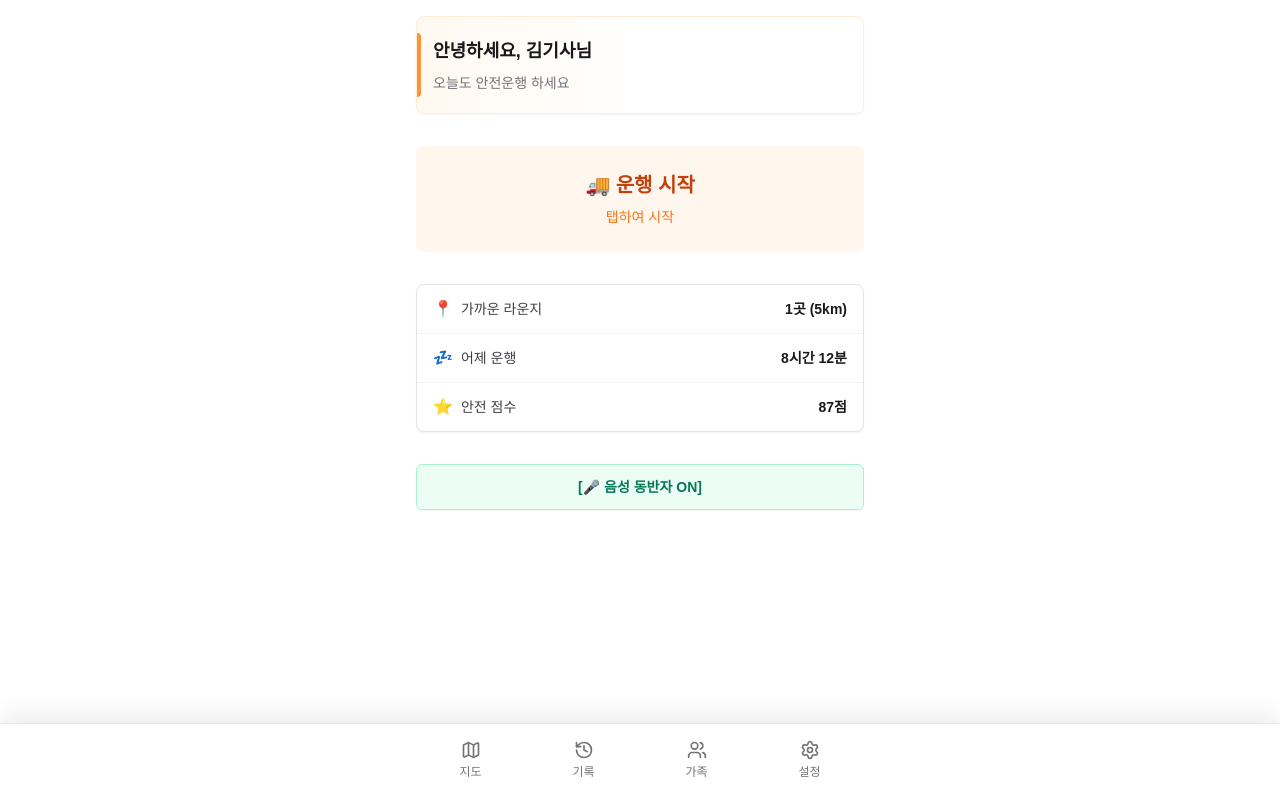
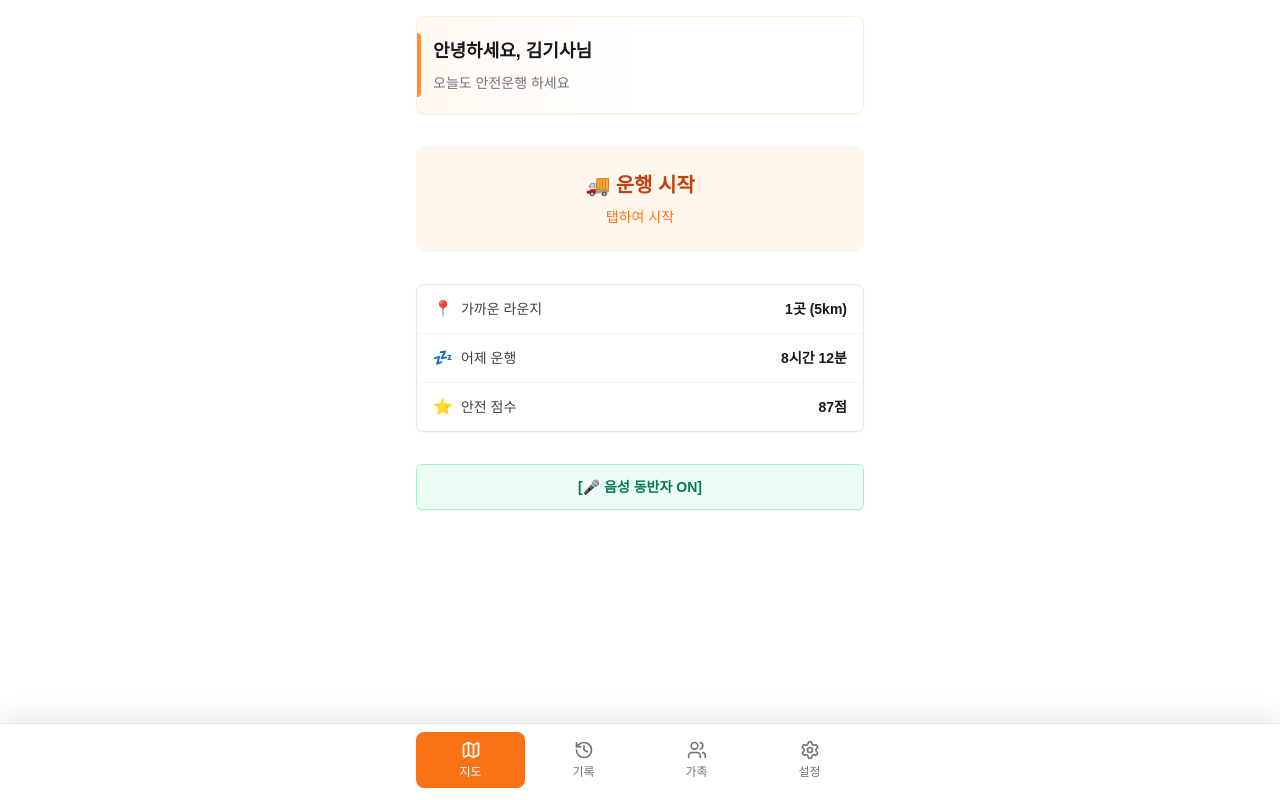
Before and after one commit to DreamCodersKR/Unjigi_MVP, a React (Vite) app in the folder frontend/: page / in a window 1280 px wide. Built offline with nearby package versions, Linux system fonts and the light colour scheme; no server answers; the HTML template or start-up script is replaced by a standard one.

Commit message:
fix(frontend): BottomTabBar 색깔 및 위치 조정

```diff
--- a/frontend/src/components/BottomTabBar.css
+++ b/frontend/src/components/layout/BottomTabBar.css
@@ -39,8 +39,8 @@
 }
 
 .bottom-tab-bar__item--active {
-  background: var(--primary);
-  color: var(--primary-foreground);
+  background: rgb(249 115 22);
+  color: white;
 }
 
 .bottom-tab-bar__icon {
--- a/frontend/src/components/BottomTabBar.tsx
+++ b/frontend/src/components/layout/BottomTabBar.tsx
@@ -1,12 +1,10 @@
-import { NavLink, useNavigate } from "react-router-dom";
+import { Link } from "react-router-dom";
 import { History, Map, Settings, Users } from "lucide-react";
 import "./BottomTabBar.css";
 
 const pendingMessage = "준비 중인 기능입니다";
 
 export function BottomTabBar() {
-  const navigate = useNavigate();
-
   const handlePendingClick = () => {
     alert(pendingMessage);
   };
@@ -14,18 +12,13 @@ export function BottomTabBar() {
   return (
     <nav className="bottom-tab-bar">
       <div className="bottom-tab-bar__grid">
-        <NavLink
+        <Link
           to="/map"
-          className={({ isActive }) =>
-            [
-              "bottom-tab-bar__item",
-              isActive ? "bottom-tab-bar__item--active" : "",
-            ].join(" ")
-          }
+          className="bottom-tab-bar__item bottom-tab-bar__item--active"
         >
           <Map className="bottom-tab-bar__icon" aria-hidden="true" />
           <span>지도</span>
-        </NavLink>
+        </Link>
 
         <button
           type="button"
@@ -47,10 +40,7 @@ export function BottomTabBar() {
 
         <button
           type="button"
-          onClick={() => {
-            handlePendingClick();
-            navigate(window.location.pathname);
-          }}
+          onClick={handlePendingClick}
           className="bottom-tab-bar__item"
         >
           <Settings className="bottom-tab-bar__icon" aria-hidden="true" />
--- a/frontend/src/components/layout/TabScreen.tsx
+++ b/frontend/src/components/layout/TabScreen.tsx
@@ -1,5 +1,4 @@
 import type { ReactNode } from "react";
-import { BottomTabBar } from "@/components/BottomTabBar";
 import { cn } from "@/lib/utils";
 import "./TabScreen.css";
 
@@ -35,7 +34,6 @@ export function TabScreen({
       {bottomAction ? (
         <TabScreenBottomAction>{bottomAction}</TabScreenBottomAction>
       ) : null}
-      <BottomTabBar />
     </>
   );
 }
--- a/frontend/src/routes/Home.tsx
+++ b/frontend/src/routes/Home.tsx
@@ -5,6 +5,7 @@ import { useTripStore } from '@/stores/trip';
 import { RunningHomeView } from "@/components/RunningHomeView";
 import { IdleHomeView } from "@/components/IdleHomeView";
 import TripSummary from "@/components/TripSummary";
+import { BottomTabBar } from "@/components/layout/BottomTabBar";
 import { TabScreen } from "@/components/layout/TabScreen";
 import "./Home.css";
 
@@ -43,6 +44,7 @@ export default function Home() {
   }, [summaryOpen]);
 
   return (
+    <>
       <TabScreen>
         {isRunning ? <RunningHomeView /> : <IdleHomeView />}
         <TripSummary
@@ -50,5 +52,7 @@ export default function Home() {
           onClose={() => setSummaryOpen(false)}
         />
       </TabScreen>
+      <BottomTabBar />
+    </>
   );
 }
```
Lines whose indentation alone changed are shown as unchanged.
